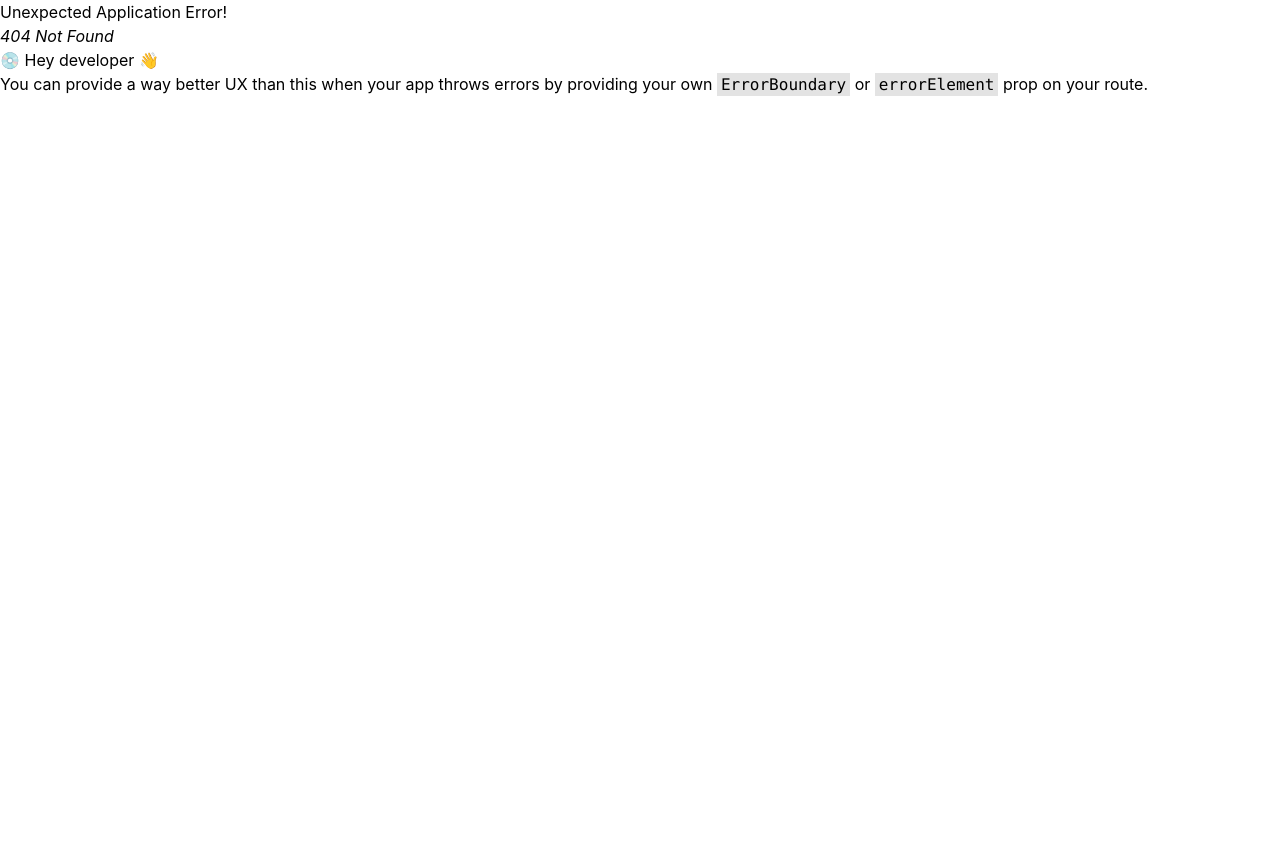
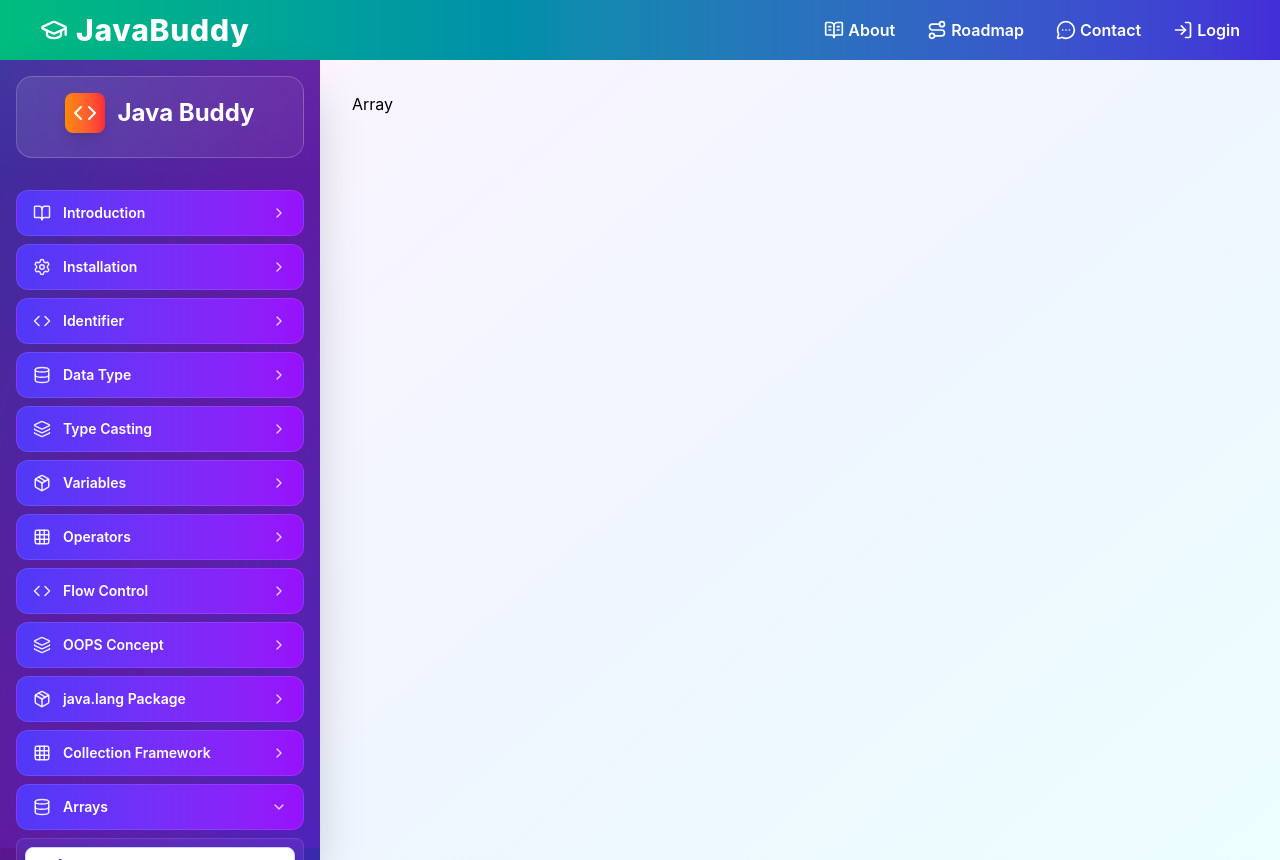
Before and after one commit to PRAKASH-14A/javabuddy, a React (Vite) app: page /dashboard/arrays in a window 1280 px wide. Before the commit this address had no page. Before the commit the page ends 800 px from the top, so only its background shows below. Built offline with nearby package versions, Linux system fonts and the light colour scheme; sample sign-in values are in the browser's storage.

Commit message:
Initial changes created with basic routing changes and continuing creating components

```diff
--- a/src/dashboard/DashboardHome.jsx
+++ b/src/dashboard/DashboardHome.jsx
@@ -1,10 +1,11 @@
 import React from 'react'
 import { Outlet } from 'react-router-dom'
+import Dashboard from './Dashboard'
 
 const DashboardHome = () => {
   return (
     <div>
-      <Outlet/>
+      <Dashboard/>
     </div>
   )
 }
--- /dev/null
+++ b/src/dashboard/dashboardPages/Array/Array.jsx
@@ -0,0 +1,9 @@
+import React from 'react'
+
+const Array = () => {
+  return (
+    <div>Array</div>
+  )
+}
+
+export default Array
--- a/src/routes/routes.jsx
+++ b/src/routes/routes.jsx
@@ -9,6 +9,7 @@ import PrivateRouting from '../privaterouting/PrivateRouting';
 import About from '../pages/About';
 import Roadmap from '../pages/Roadmap';
 import Contact from '../pages/Contact';
+import Array from '../dashboard/dashboardPages/Array/Array';
 
 const routes = createBrowserRouter([
   {
@@ -40,10 +41,8 @@ const routes = createBrowserRouter([
         </PrivateRouting>,
         children: [
           {
-            path: "/dashboard",
-            element: <PrivateRouting>
-              <Dashboard />
-            </PrivateRouting>
+            path: "/dashboard/arrays",
+            element:<Array/>
           }
         ]
       }
```
